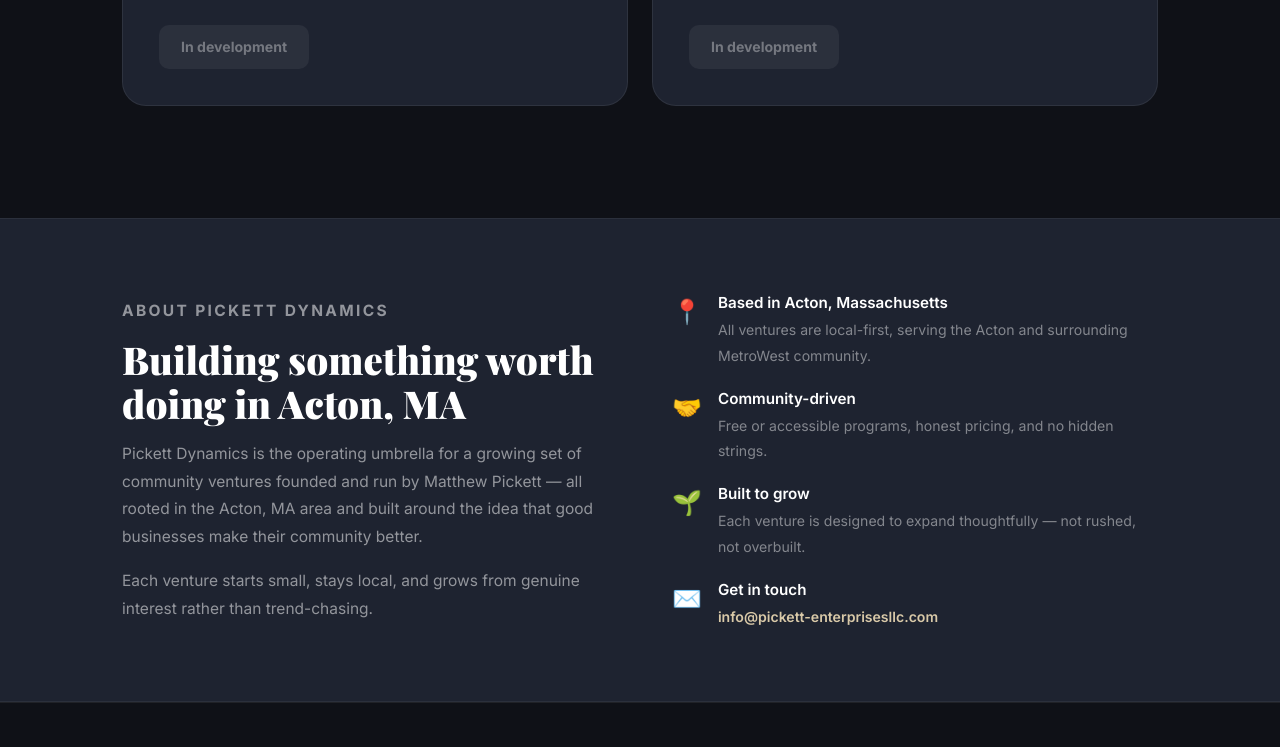
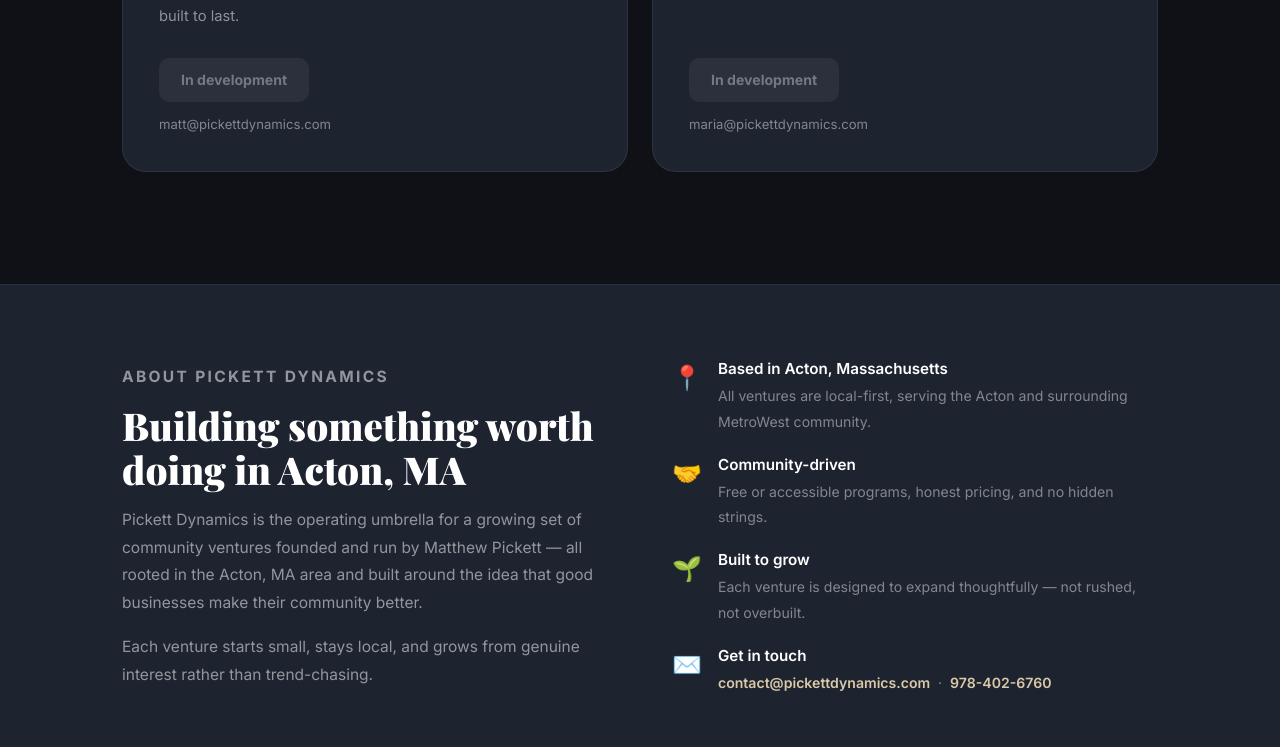
Before and after one commit to kbxrmp30/pickettdynamics-site, a plain HTML site: page index.html in a window 1280 px wide. Shown: the part 1790-2537 px from the top of the page. Drawn offline with nearby package versions, Linux system fonts and the light colour scheme; a web font is replaced by a local one.

Commit message:
Update contact info to pickettdynamics.com emails and add phone number
Co-Authored-By: Claude Sonnet 4.6 <noreply@anthropic.com>

```diff
--- a/index.html
+++ b/index.html
@@ -128,6 +128,8 @@ a{text-decoration:none;color:inherit}
 .v-cta.active-link:hover{background:rgba(255,255,255,.17)}
 .v-cta.soon{background:rgba(255,255,255,.06);color:rgba(255,255,255,.35);cursor:default}
 .v-cta.soon:hover{transform:none}
+.v-email{display:block;margin-top:12px;font-size:.82rem;color:rgba(255,255,255,.45);text-decoration:none}
+.v-email:hover{color:var(--sand)}
 
 .soon-badge{
   display:inline-block;background:rgba(255,255,255,.07);
@@ -233,6 +235,7 @@ footer{
         <h3 class="v-title">FishIQ</h3>
         <p class="v-desc">Deeper learning for anglers of all levels — species identification, local habitat guides, gear tutorials, and more. Know your water.</p>
         <span class="v-cta soon">In development</span>
+        <a href="mailto:matt@pickettdynamics.com" class="v-email">matt@pickettdynamics.com</a>
       </div>
 
       <!-- WoodWorking -->
@@ -243,6 +246,7 @@ footer{
         <h3 class="v-title">WoodWorking</h3>
         <p class="v-desc">Handcrafted woodwork made in Acton — custom pieces, small-batch goods, and workshop projects. Built with care, built to last.</p>
         <span class="v-cta soon">In development</span>
+        <a href="mailto:matt@pickettdynamics.com" class="v-email">matt@pickettdynamics.com</a>
       </div>
 
       <!-- Rentals -->
@@ -253,6 +257,7 @@ footer{
         <h3 class="v-title">Rentals</h3>
         <p class="v-desc">Equipment, space, and gear available for rent to local residents. More details coming soon.</p>
         <span class="v-cta soon">In development</span>
+        <a href="mailto:maria@pickettdynamics.com" class="v-email">maria@pickettdynamics.com</a>
       </div>
 
     </div>
@@ -295,7 +300,7 @@ footer{
           <div class="fact-icon">✉️</div>
           <div class="fact-text">
             <strong>Get in touch</strong>
-            <span><a href="mailto:info@pickett-enterprisesllc.com" style="color:var(--sand);font-weight:600">info@pickett-enterprisesllc.com</a></span>
+            <span><a href="mailto:contact@pickettdynamics.com" style="color:var(--sand);font-weight:600">contact@pickettdynamics.com</a> &nbsp;·&nbsp; <a href="tel:9784026760" style="color:var(--sand);font-weight:600">978-402-6760</a></span>
           </div>
         </div>
       </div>
@@ -312,7 +317,7 @@ footer{
     <li><a href="#">FishIQ</a></li>
     <li><a href="#">WoodWorking</a></li>
     <li><a href="#">Rentals</a></li>
-    <li><a href="mailto:info@pickett-enterprisesllc.com">Contact</a></li>
+    <li><a href="mailto:contact@pickettdynamics.com">Contact</a></li>
   </ul>
   <p class="foot-copy">&copy; 2026 Pickett Enterprises LLC &nbsp;·&nbsp; Pickett Dynamics &nbsp;·&nbsp; All rights reserved.</p>
 </footer>
```
Also changed, not shown: HookedOnFishing/index.html (+4 -2 lines).
